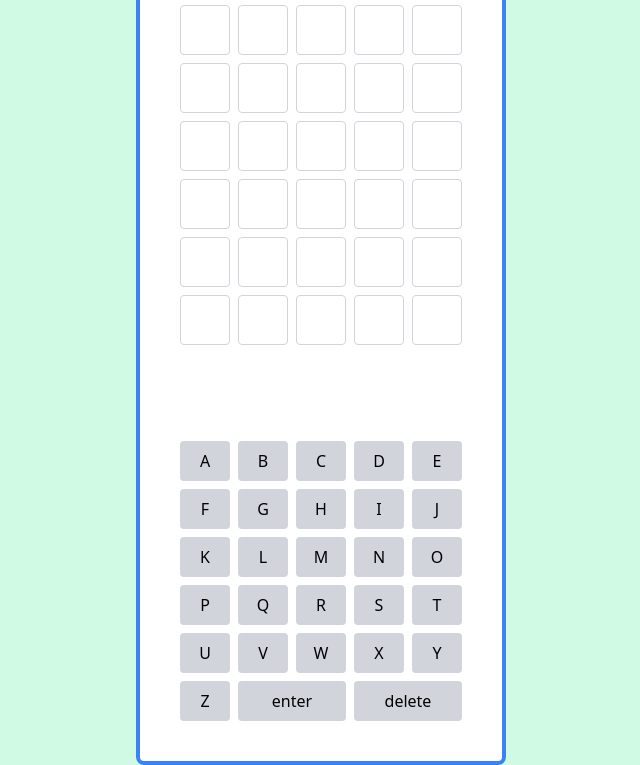
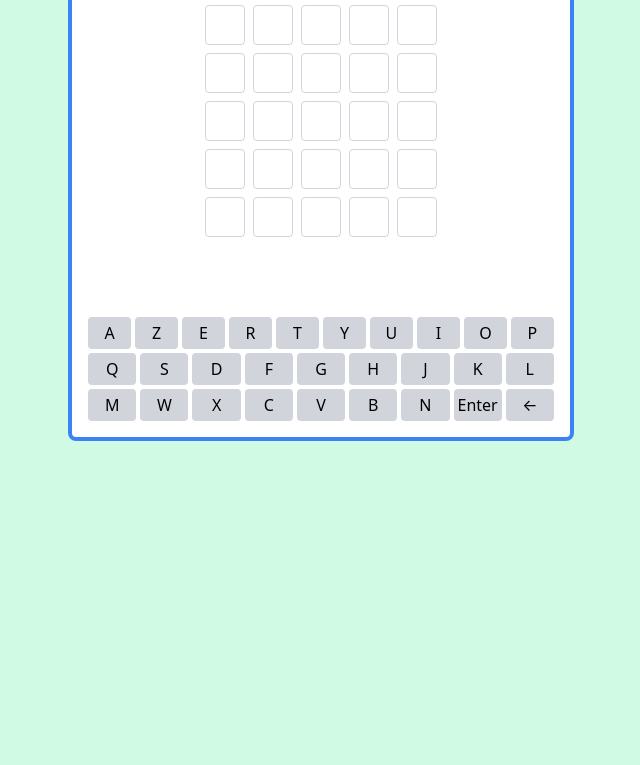
Before and after one commit to Pierre-gruenais/FrenchWordle, a website: page index.html in a window 1280 px wide. Shown: the part 107-872 px from the top of the page, without its empty margins (319-959 px from the left). After the commit the page ends 800 px from the top, so only its background shows below. Drawn offline with nearby package versions, Linux system fonts and the light colour scheme.

Commit message:
modification clavier

```diff
--- a/index.html
+++ b/index.html
@@ -16,15 +16,15 @@
         display: flex;
         flex-direction: column;
         align-items: center;
-        gap: 2rem;
+        gap: 1rem;
       }
       .cell {
-        width: 50px;
-        height: 50px;
+        width: 40px;
+        height: 40px;
         display: flex;
         justify-content: center;
         align-items: center;
-        font-size: 1.5rem;
+        font-size: 1.2rem;
         font-weight: bold;
       }
       #game-board {
@@ -39,17 +39,17 @@
   <body class="bg-green-100">
     <div class="w-full h-full flex items-center justify-center">
       <div
-        class="border-4 border-blue-500 p-10 rounded-lg max-w-xl mx-auto bg-white"
+        class="border-4 border-blue-500 p-4 rounded-lg max-w-xl mx-auto bg-white"
       >
         <header class="text-center">
-          <h1 class="text-3xl font-bold text-blue-600 mb-8">FrenchWordle</h1>
+          <h1 class="text-3xl font-bold text-blue-600 mb-2">FrenchWordle</h1>
         </header>
 
         <div class="game-container">
           <div id="game-board"></div>
           <!-- Tableau des cellules -->
 
-         <div class="grid grid-cols-5 gap-2 mb-6" id="game-board">
+         <div class="grid grid-cols-5 gap-2 mb-0" id="game-board">
 
             <!-- Les cellules seront générées dynamiquement par JavaScript -->
           </div>
@@ -57,100 +57,45 @@
 
 
         <!-- Clavier -->
-        <div class="grid grid-cols-5 gap-2 justify-center">
-          <button class="key bg-gray-300 hover:bg-gray-400 p-2 rounded">
-            A
-          </button>
-          <button class="key bg-gray-300 hover:bg-gray-400 p-2 rounded">
-            B
-          </button>
-          <button class="key bg-gray-300 hover:bg-gray-400 p-2 rounded">
-            C
-          </button>
-          <button class="key bg-gray-300 hover:bg-gray-400 p-2 rounded">
-            D
-          </button>
-          <button class="key bg-gray-300 hover:bg-gray-400 p-2 rounded">
-            E
-          </button>
-          <button class="key bg-gray-300 hover:bg-gray-400 p-2 rounded">
-            F
-          </button>
-          <button class="key bg-gray-300 hover:bg-gray-400 p-2 rounded">
-            G
-          </button>
-          <button class="key bg-gray-300 hover:bg-gray-400 p-2 rounded">
-            H
-          </button>
-          <button class="key bg-gray-300 hover:bg-gray-400 p-2 rounded">
-            I
-          </button>
-          <button class="key bg-gray-300 hover:bg-gray-400 p-2 rounded">
-            J
-          </button>
-          <button class="key bg-gray-300 hover:bg-gray-400 p-2 rounded">
-            K
-          </button>
-          <button class="key bg-gray-300 hover:bg-gray-400 p-2 rounded">
-            L
-          </button>
-          <button class="key bg-gray-300 hover:bg-gray-400 p-2 rounded">
-            M
-          </button>
-          <button class="key bg-gray-300 hover:bg-gray-400 p-2 rounded">
-            N
-          </button>
-          <button class="key bg-gray-300 hover:bg-gray-400 p-2 rounded">
-            O
-          </button>
-          <button class="key bg-gray-300 hover:bg-gray-400 p-2 rounded">
-            P
-          </button>
-          <button class="key bg-gray-300 hover:bg-gray-400 p-2 rounded">
-            Q
-          </button>
-          <button class="key bg-gray-300 hover:bg-gray-400 p-2 rounded">
-            R
-          </button>
-          <button class="key bg-gray-300 hover:bg-gray-400 p-2 rounded">
-            S
-          </button>
-          <button class="key bg-gray-300 hover:bg-gray-400 p-2 rounded">
-            T
-          </button>
-          <button class="key bg-gray-300 hover:bg-gray-400 p-2 rounded">
-            U
-          </button>
-          <button class="key bg-gray-300 hover:bg-gray-400 p-2 rounded">
-            V
-          </button>
-          <button class="key bg-gray-300 hover:bg-gray-400 p-2 rounded">
-            W
-          </button>
-          <button class="key bg-gray-300 hover:bg-gray-400 p-2 rounded">
-            X
-          </button>
-          <button class="key bg-gray-300 hover:bg-gray-400 p-2 rounded">
-            Y
-          </button>
-          <button class="key bg-gray-300 hover:bg-gray-400 p-2 rounded">
-            Z
-          </button>
-          <button
-            class="key bg-gray-300 hover:bg-gray-400 p-2 rounded col-span-2"
-            id="enter-key"
-          >
-            enter
-          </button>
-          <button
-            class="key bg-gray-300 hover:bg-gray-400 p-2 rounded col-span-2"
-            id="delete-key"
-          >
-            delete
-          </button>
-        </div>
-      </div>
-    </div>
+        <!-- Première ligne : 10 touches -->
+<div class="grid grid-cols-10 gap-1 mt-0">
+  <button class="key bg-gray-300 hover:bg-gray-400 p-1 rounded">A</button>
+  <button class="key bg-gray-300 hover:bg-gray-400 p-1 rounded">Z</button>
+  <button class="key bg-gray-300 hover:bg-gray-400 p-1 rounded">E</button>
+  <button class="key bg-gray-300 hover:bg-gray-400 p-1 rounded">R</button>
+  <button class="key bg-gray-300 hover:bg-gray-400 p-1 rounded">T</button>
+  <button class="key bg-gray-300 hover:bg-gray-400 p-1 rounded">Y</button>
+  <button class="key bg-gray-300 hover:bg-gray-400 p-1 rounded">U</button>
+  <button class="key bg-gray-300 hover:bg-gray-400 p-1 rounded">I</button>
+  <button class="key bg-gray-300 hover:bg-gray-400 p-1 rounded">O</button>
+  <button class="key bg-gray-300 hover:bg-gray-400 p-1 rounded">P</button>
+</div>
+
+<!-- Deuxième ligne : 9 touches -->
+<div class="grid grid-cols-9 gap-1 mt-1">
+  <button class="key bg-gray-300 hover:bg-gray-400 p-1 rounded">Q</button>
+  <button class="key bg-gray-300 hover:bg-gray-400 p-1 rounded">S</button>
+  <button class="key bg-gray-300 hover:bg-gray-400 p-1 rounded">D</button>
+  <button class="key bg-gray-300 hover:bg-gray-400 p-1 rounded">F</button>
+  <button class="key bg-gray-300 hover:bg-gray-400 p-1 rounded">G</button>
+  <button class="key bg-gray-300 hover:bg-gray-400 p-1 rounded">H</button>
+  <button class="key bg-gray-300 hover:bg-gray-400 p-1 rounded">J</button>
+  <button class="key bg-gray-300 hover:bg-gray-400 p-1 rounded">K</button>
+  <button class="key bg-gray-300 hover:bg-gray-400 p-1 rounded">L</button>
+</div>
+
+<!-- Troisième ligne : 9 touches avec Enter et Delete ajustés à la taille de leur texte -->
+<div class="grid grid-cols-9 gap-1 mt-1">
+  <button class="key bg-gray-300 hover:bg-gray-400 p-1 rounded">M</button>
+  <button class="key bg-gray-300 hover:bg-gray-400 p-1 rounded">W</button>
+  <button class="key bg-gray-300 hover:bg-gray-400 p-1 rounded">X</button>
+  <button class="key bg-gray-300 hover:bg-gray-400 p-1 rounded">C</button>
+  <button class="key bg-gray-300 hover:bg-gray-400 p-1 rounded">V</button>
+  <button class="key bg-gray-300 hover:bg-gray-400 p-1 rounded">B</button>
+  <button class="key bg-gray-300 hover:bg-gray-400 p-1 rounded">N</button>
+  <button class="key bg-gray-300 hover:bg-gray-400 p-1 rounded">Enter</button>
+  <button class="key bg-gray-300 hover:bg-gray-400 p-1 rounded">&larr;</button>
+</div>
     <script>
       var listeMots = [
         "avion",
```
Also changed, not shown: words.js (+94 -0 lines).
